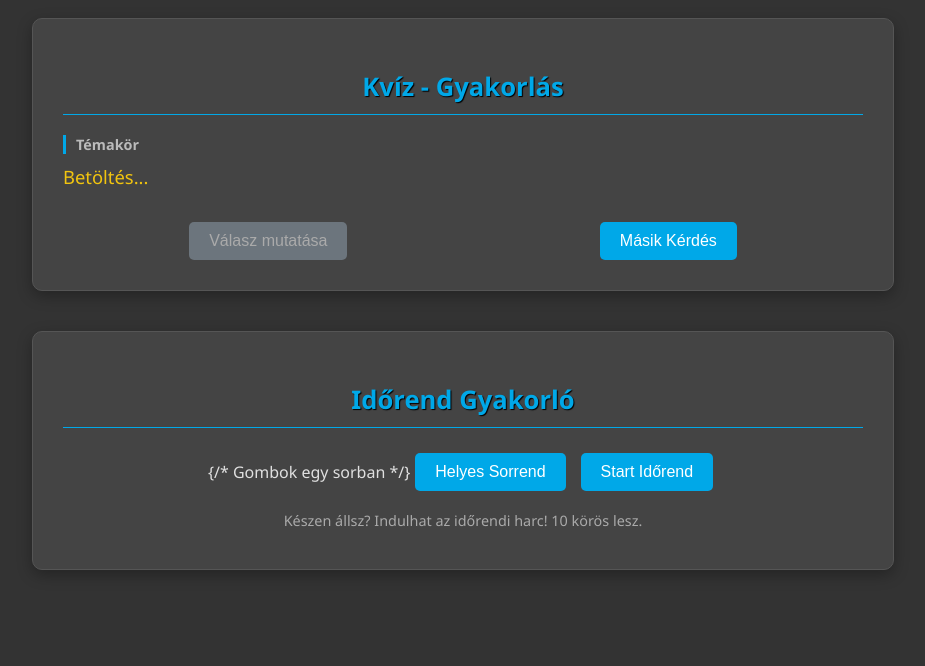
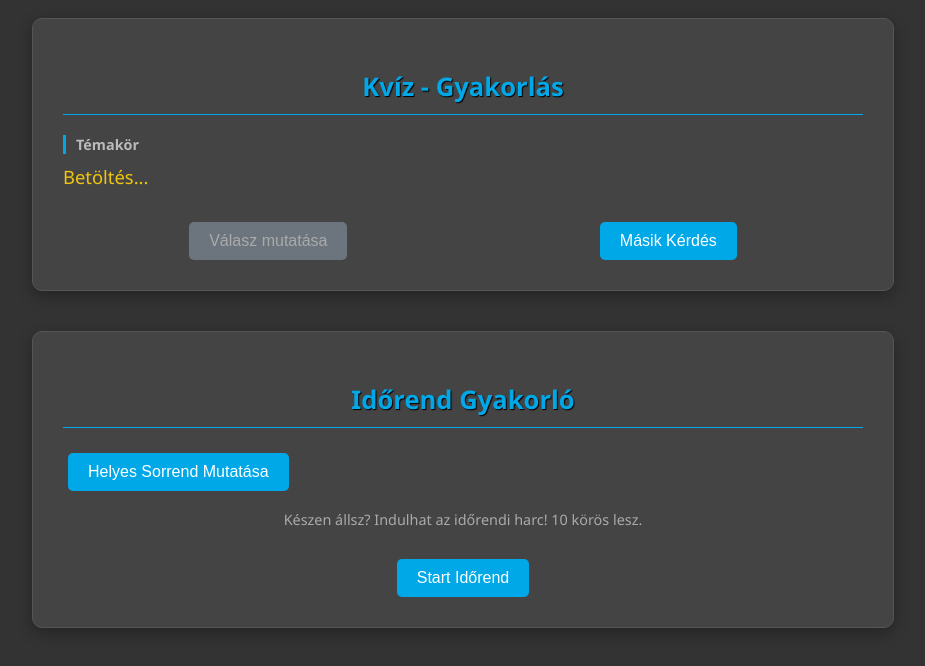
Before and after one commit to ZacaUltim/proj1, a plain HTML site: page index.html in a window 1280 px wide. Shown: the part 106-772 px from the top of the page, without its empty margins (177-1102 px from the left). Drawn offline with Linux system fonts and the light colour scheme.

Commit message:
Update index.html

```diff
--- a/index.html
+++ b/index.html
@@ -91,8 +91,6 @@
 
         #timeline-correct-order-list { list-style-type: decimal; padding-left: 20px; text-align: left; margin-top:15px; background-color: #3d3d3d; padding:10px; border-radius:5px;}
         #timeline-correct-order-list li { margin-bottom: 5px; color: #ddd;}
-        #timeline-controls-container { display: flex; justify-content: center; align-items: center; margin-bottom: 15px;}
-
     </style>
 </head>
 <body>
@@ -122,19 +120,20 @@
 
     <div class="game-section" id="timeline-section-container">
         <h2>Időrend Gyakorló</h2>
-
-        <div id="timeline-correct-order-container" style="display:none; margin-bottom: 20px;">
+        <div id="timeline-controls">
+            <button id="show-timeline-order-btn" onclick="toggleShowCorrectTimelineOrder()">Helyes Sorrend Mutatása</button>
+        </div>
+        <div id="timeline-correct-order-container" style="display:none;">
             <h3>Helyes Időrendi Sorrend:</h3>
             <ol id="timeline-correct-order-list"></ol>
             <button onclick="toggleShowCorrectTimelineOrder()" style="margin-top:15px;">Sorrend Elrejtése</button>
         </div>
 
         <div id="timeline-start-screen">
-             <div id="timeline-controls-container"> {/* Gombok egy sorban */}
-                <button id="show-timeline-order-btn" onclick="toggleShowCorrectTimelineOrder()" style="margin-right: 10px;">Helyes Sorrend</button>
+            <p style="text-align: center; font-size: 0.9em; color: #aaa; margin-bottom: 15px;">Készen állsz? Indulhat az időrendi harc! 10 körös lesz.</p>
+            <div class="button-container" style="justify-content: center;">
                 <button id="start-timeline-game-btn" onclick="startTimelineGame()">Start Időrend</button>
             </div>
-            <p style="text-align: center; font-size: 0.9em; color: #aaa; margin-top: 15px;">Készen állsz? Indulhat az időrendi harc! 10 körös lesz.</p>
         </div>
 
         <div id="timeline-game-content" style="display:none;">
@@ -169,8 +168,8 @@
             }
         }
 
-        // --- Kvíz Logika ---
         const allQuizQuestions = [
+            // ITT VANNAK AZ ÁLTALAD KORÁBBAN MEGADOTT KÉPEK ALAPJÁN ÖSSZEÁLLÍTOTT KÉRDÉSEK
             // I. Teleki Pál miniszterelnöksége - 1920. júl.-1921. ápr.
             { section: "I. Teleki Pál miniszterelnöksége", question: "Ki dolgozta ki a földreformot Teleki Pál miniszterelnöksége alatt, és ki volt ő?", answer: { short: "Nagyatádi Szabó István (földművelési miniszter).", explanation: "A földreform kidolgozása Nagyatádi Szabó István nevéhez fűződik, aki Teleki kormányának földművelési minisztere volt.", simple: "Nagyatádi Szabó volt a miniszter, aki a földosztással foglalkozott Teleki idején." }},
             { section: "I. Teleki Pál miniszterelnöksége", question: "Körülbelül hány paraszt kapott földet Teleki földreformja során, és mekkorát?", answer: { short: "~300.000 paraszt, 5-10 hold földet.", explanation: "A földreform eredményeként mintegy 300.000 paraszt jutott átlagosan 5-10 hold földhöz.", simple: "Sok paraszt kapott egy kis darab földet." }},
@@ -180,6 +179,7 @@
             { section: "I. Teleki Pál miniszterelnöksége", question: "Milyen célt szolgált az „őrségváltás” a numerus clausus kontextusában?", answer: { short: "A zsidó értelmiség felváltása keresztény, nemzeti értelmiségre.", explanation: "Az „őrségváltás” kifejezés arra a folyamatra utalt, melynek során a zsidó értelmiséget igyekeztek felváltani egy keresztény, nemzeti elkötelezettségű értelmiségi réteggel.", simple: "A zsidó okosokat lecserélték keresztény magyar okosokra." }},
             { section: "I. Teleki Pál miniszterelnöksége", question: "Mikor történt az I. királypuccs, és ki kísérelte meg visszaszerezni a trónt?", answer: { short: "1921. márc.-ápr., IV. Károly.", explanation: "Az első királypuccs 1921 március-áprilisában zajlott, amikor IV. Károly sikertelen kísérletet tett a magyar trón visszaszerzésére.", simple: "IV. Károly király 1921-ben megpróbált visszajönni, de nem jött össze neki." }},
             { section: "I. Teleki Pál miniszterelnöksége", question: "Mi lett Teleki Pál sorsa az I. királypuccs után?", answer: { short: "Lemondott.", explanation: "Az első királypuccs kudarcát követően Teleki Pál miniszterelnök lemondott tisztségéről.", simple: "Teleki beadta a felmondását a király balhéja után." }},
+            // II. gróf Bethlen István miniszterelnök konszolidációs politikája (1921-1931)
             { section: "II. Bethlen István politikája", question: "Mely pártokból jött létre az Egységes Párt, és milyen eszméket vallott?", answer: { short: "Kisgazdapárt + KNEP = Egységes Párt. Erős kormánypárt, elhatárolódik a szélsőségektől, keresztény/nemzeti/konzervatív.", explanation: "Az Egységes Párt a Kisgazdapárt és a Keresztény Nemzeti Egyesülés Pártjának (KNEP) egyesüléséből jött létre. Célja egy erős kormánypárt megteremtése volt, amely elhatárolódik a szélsőségektől és keresztény, nemzeti, konzervatív eszméket vall.", simple: "Két párt összeállt, hogy erős legyen a kormány, és ne legyenek szélsőségesek." }},
             { section: "II. Bethlen István politikája", question: "Mikor kötötték a Bethlen-Peyer paktumot, és melyik párt működését korlátozta?", answer: { short: "1921-ben, az MSZDP (szociáldemokraták) működését.", explanation: "A Bethlen-Peyer paktumot 1921-ben kötötték, és a legjelentősebb ellenzéki erő, a Magyarországi Szociáldemokrata Párt (MSZDP) működésének korlátozását célozta.", simple: "Bethlen megegyezett a szocdemekkel, hogy kicsit visszafogják magukat." }},
             { section: "II. Bethlen István politikája", question: "Miről kellett lemondania az MSZDP-nek a Bethlen-Peyer paktum értelmében? (legalább 2)", answer: { short: "Postások, vasutasok, közalkalmazottak szervezéséről; kapcsolatairól a kommunistákkal; propagandáról bel- és külföldön.", explanation: "Az MSZDP a paktumban többek között lemondott a postások, vasutasok, közalkalmazottak szervezéséről, a kommunistákkal való kapcsolatairól, valamint a bel- és külföldi propagandatevékenységről.", simple: "A szocdemek nem szervezhették a postásokat, vasutasokat, és nem haverkodhattak a komcsikkal." }},
@@ -188,6 +188,7 @@
             { section: "II. Bethlen István politikája", question: "Hogyan jellemezhető a Bethlen-korszak parlamentarizmusa a tananyag szerint?", answer: { short: "Korlátozott parlamentarizmus: nehezen leváltható kormánypárt, gyenge ellenzék, radikális változások akadályozva → ország talpra állhatott.", explanation: "A Bethlen-korszak parlamentarizmusát korlátozottnak nevezik, ahol a kormánypárt nehezen volt leváltható, az ellenzék gyenge maradt, és a radikális változásokat megakadályozták. Ez a stabilitás hozzájárult az ország talpra állásához.", simple: "A kormány nagyon erős volt, az ellenzék gyenge. Így tudott az ország kicsit összeszedni magát." }},
             { section: "II. Bethlen István politikája", question: "Mikor volt a II. sikertelen királypuccs, hol volt a csata, és mi lett a király sorsa?", answer: { short: "1921. okt., budaörsi csata, a király száműzése.", explanation: "A második sikertelen királypuccsra 1921 októberében került sor, a döntő ütközet Budaörsnél zajlott. Ezt követően IV. Károlyt száműzték.", simple: "IV. Károly megint megpróbálta 1921-ben, de Budaörsnél elverték, és elküldték messzire." }},
             { section: "II. Bethlen István politikája", question: "Milyen törvényt hoztak 1921 novemberében a Habsburg-házzal kapcsolatban?", answer: { short: "Habsburg-ház trónfosztása – detronizáció.", explanation: "A második királypuccs után, 1921 novemberében törvényt hoztak a Habsburg-ház trónfosztásáról, amit detronizációnak neveznek.", simple: "Kimondták, hogy a Habsburgok többet nem lehetnek magyar királyok." }},
+            // III. Gazdasági konszolidáció
             { section: "III. Gazdasági konszolidáció", question: "Miért volt szükség gazdasági szerkezetváltásra az 1920-as években? (Legalább 2 ok)", answer: { short: "I. világháború, Monarchia felbomlása, Trianon gazdasági következményei, inflációs politika veszélyei.", explanation: "A gazdasági szerkezetváltás szükségességét az első világháború, az Osztrák-Magyar Monarchia felbomlása, a trianoni békeszerződés súlyos gazdasági következményei, valamint az addig folytatott, pénzkibocsátáson alapuló inflációs politika veszélyei indokolták.", simple: "A háború és Trianon tönkretette a gazdaságot, változtatni kellett." }},
             { section: "III. Gazdasági konszolidáció", question: "Melyik évben lépett Magyarország a Népszövetségbe, és milyen gazdasági előnnyel járt ez?", answer: { short: "1922, kölcsönfelvétel (250 millió aranykorona) → állami beruházások.", explanation: "Magyarország 1922-ben lépett be a Népszövetségbe, ami lehetővé tette egy 250 millió aranykoronás kölcsön felvételét, amelyből állami beruházásokat kezdeményezhettek.", simple: "Beléptünk a Népszövetségbe, és kaptunk egy csomó pénzt kölcsönbe, amiből fejleszteni tudtunk." }},
             { section: "III. Gazdasági konszolidáció", question: "Mikor jött létre a Magyar Nemzeti Bank?", answer: { short: "1924-ben.", explanation: "A Magyar Nemzeti Bank 1924-ben jött létre a gazdasági konszolidáció részeként.", simple: "1924-ben lett saját központi bankunk." }},
@@ -195,4 +196,4 @@
             { section: "III. Gazdasági konszolidáció", question: "Milyen iparágak modernizációja történt a gazdasági szerkezetváltás során? (Legalább 2)", answer: { short: "Könnyűipar: textilipar, konzervipar; elektronika.", explanation: "A gazdasági szerkezetváltás során modernizálták a könnyűipart (pl. textilipar, konzervipar) és fejlesztették az elektronikai ipart.", simple: "Fejlesztették a textil-, konzerv- és elektronikai gyárakat." }},
             { section: "III. Gazdasági konszolidáció", question: "Mi indokolta a turizmus fejlesztését (pl. Lillafüred)?", answer: { short: "A trianoni békeszerződés (elveszett üdülőhelyek pótlása).", explanation: "A turizmus fejlesztését, például utak és szállodák építését (mint Lillafüreden), a trianoni békeszerződés indokolta, mivel az ország elvesztette hagyományos üdülőterületeit.", simple: "Trianon miatt elcsatolták a régi nyaralóhelyeket, ezért újakat kellett építeni itthon." }},
             { section: "III. Gazdasági konszolidáció", question: "Milyen feladatot jelentett a repatriáltak elhelyezése?", answer: { short: "Fontos feladat volt a Trianon után érkezők elhelyezése.", explanation: "A Trianon után az anyaországba érkező menekültek (repatriáltak) elhelyezése komoly társadalmi és gazdasági feladatot jelentett.", simple: "Sok magyar jött haza az elcsatolt részekről, nekik lakást kellett adni." }},
-            { section: "III. Gazdasági konszolidáció", question: "Milyen típusú országgá vált Magyarország a gazdasági konszolidáció következtében?",
+            { section: "III. Gazdasági konszolidáció", question: "Milyen tí
```
